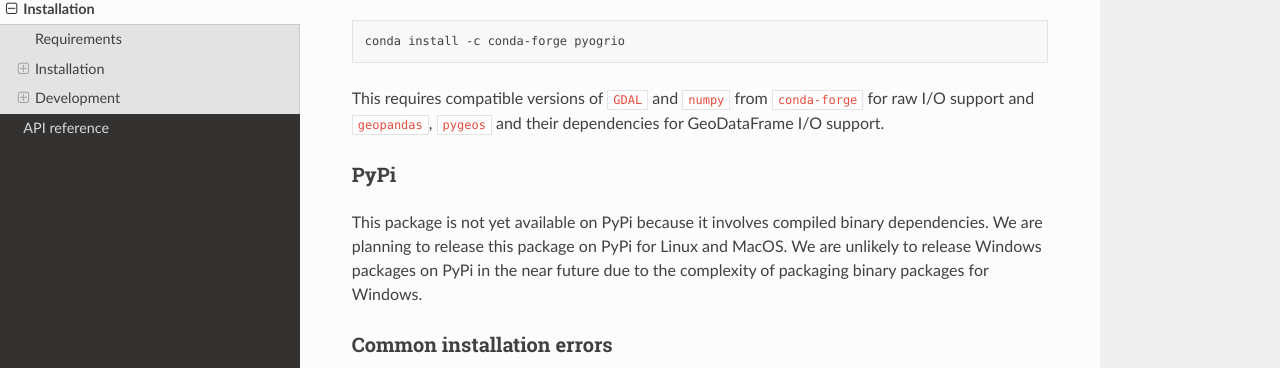
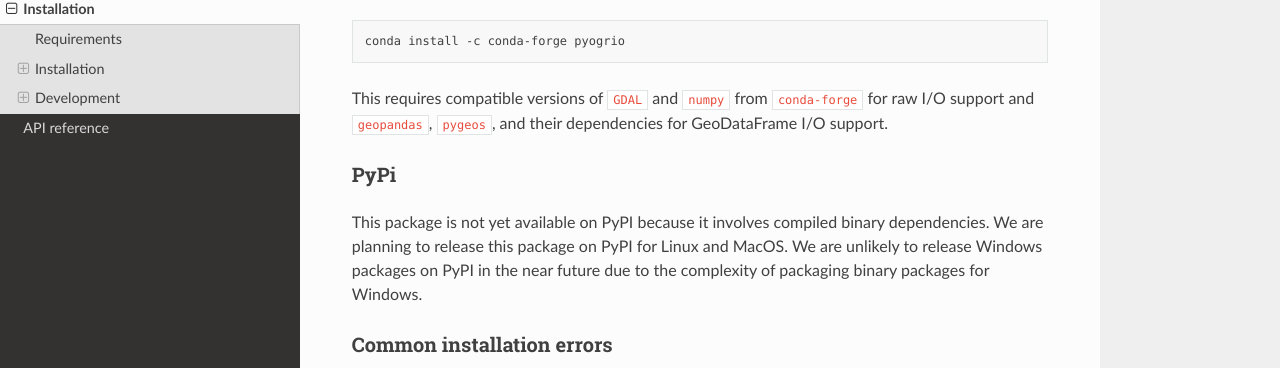
Before and after one commit to geopandas/pyogrio, a Sphinx documentation site: the page built from docs/source/install.md, in a window 1280 px wide and 900 px high, scrolled down 303 px. Shown: the part 144-512 px from the top of the window. Built offline with Sphinx 7.4.7 and the Read the Docs theme 2.0.0, drawn with Linux system fonts in a browser that asks for light colours.

Commit message:
review comments

````diff
--- a/docs/source/install.md
+++ b/docs/source/install.md
@@ -19,14 +19,14 @@
 ```
 
 This requires compatible versions of `GDAL` and `numpy` from `conda-forge` for
-raw I/O support and `geopandas`, `pygeos` and their dependencies for GeoDataFrame
+raw I/O support and `geopandas`, `pygeos`, and their dependencies for GeoDataFrame
 I/O support.
 
 ### PyPi
 
-This package is not yet available on PyPi because it involves compiled binary
-dependencies. We are planning to release this package on PyPi for Linux and MacOS.
-We are unlikely to release Windows packages on PyPi in the near future due to
+This package is not yet available on PyPI because it involves compiled binary
+dependencies. We are planning to release this package on PyPI for Linux and MacOS.
+We are unlikely to release Windows packages on PyPI in the near future due to
 the complexity of packaging binary packages for Windows.
 
 ### Common installation errors
````
Also changed, not shown: docs/source/index.md (+7 -2 lines).
